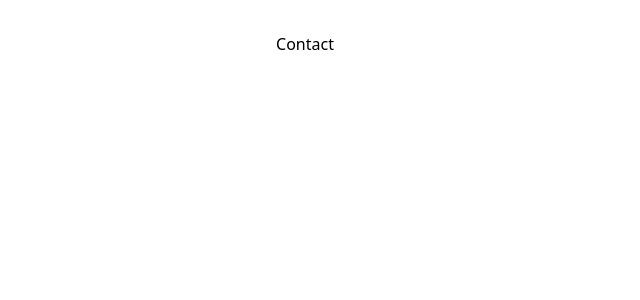
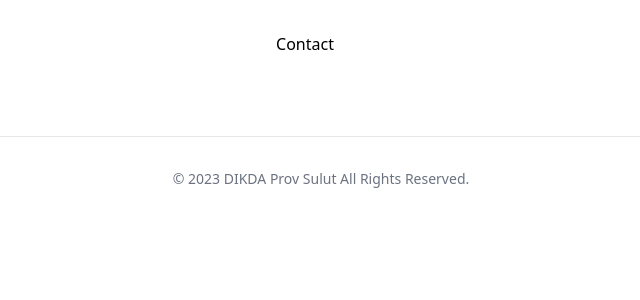
Before and after one commit to ywauran/e-voting, a React (Vite) app: page /contact in a window 1280 px wide. Shown: the top 300 px of the page, without its empty margins (335-975 px from the left). Built offline with nearby package versions, Linux system fonts and the light colour scheme.

Commit message:
add footer

```diff
--- a/src/App.jsx
+++ b/src/App.jsx
@@ -2,6 +2,7 @@ import "./App.css";
 import { Routes, Route } from "react-router-dom";
 import Vote from "./pages/Vote";
 import Home from "./pages/Home";
+import Footer from "./components/Footer";
 
 function App() {
   return (
@@ -16,6 +17,7 @@ function App() {
           <Route path="/contact" element={<h1>Contact</h1>} />
         </Routes>
       </main>
+      <Footer />
     </>
   );
 }
--- /dev/null
+++ b/src/components/Footer.jsx
@@ -0,0 +1,15 @@
+const Footer = () => {
+  return (
+    <footer className="w-full m-4 bg-white rounded-lg ">
+      <div className="w-full p-4 mx-auto md:py-8">
+        <hr className="my-6 border-gray-200 sm:mx-auto lg:my-8" />
+        <span className="block text-sm text-gray-500 sm:text-center ">
+          © 2023 <span className="hover:underline">DIKDA Prov Sulut </span>
+          All Rights Reserved.
+        </span>
+      </div>
+    </footer>
+  );
+};
+
+export default Footer;
--- a/src/pages/Vote.jsx
+++ b/src/pages/Vote.jsx
@@ -26,6 +26,7 @@ import {
 } from "firebase/database";
 
 import { app } from "../config/Firebase";
+import Footer from "../components/Footer";
 
 const dummyNomineesTHL = [
   {
@@ -331,7 +332,7 @@ const Vote = () => {
                               className="grid justify-center object-cover rounded-t-3xl h-80"
                               alt="Yohanes Harke Wauran"
                             />
-                            <div className="grid p-6  group">
+                            <div className="grid p-6 group">
                               <h4 className="font-bold group-hover:text-cyan-700 sm:text-2xl line-clamp-2">
                                 {nominee.name}
                               </h4>
```
